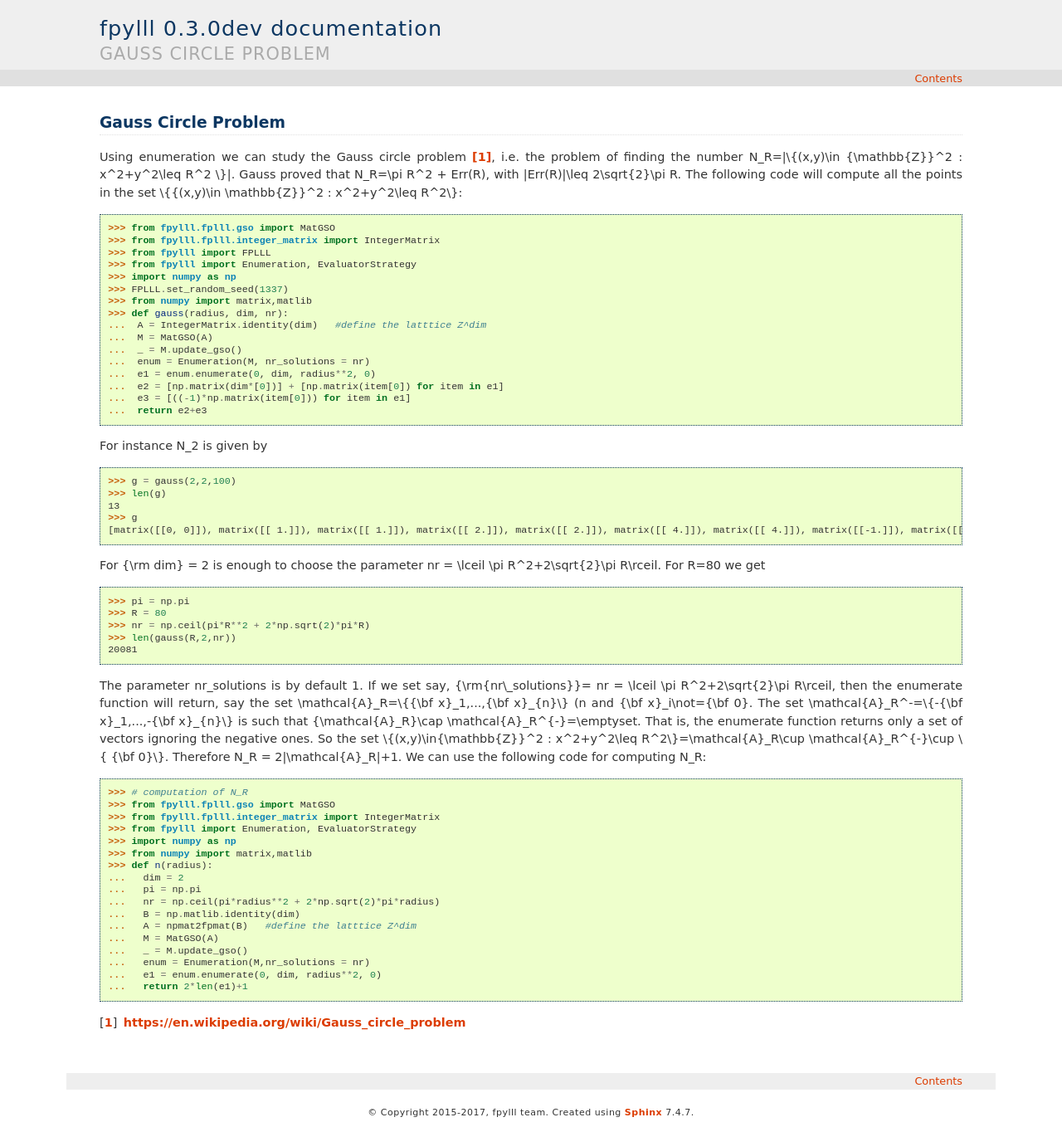
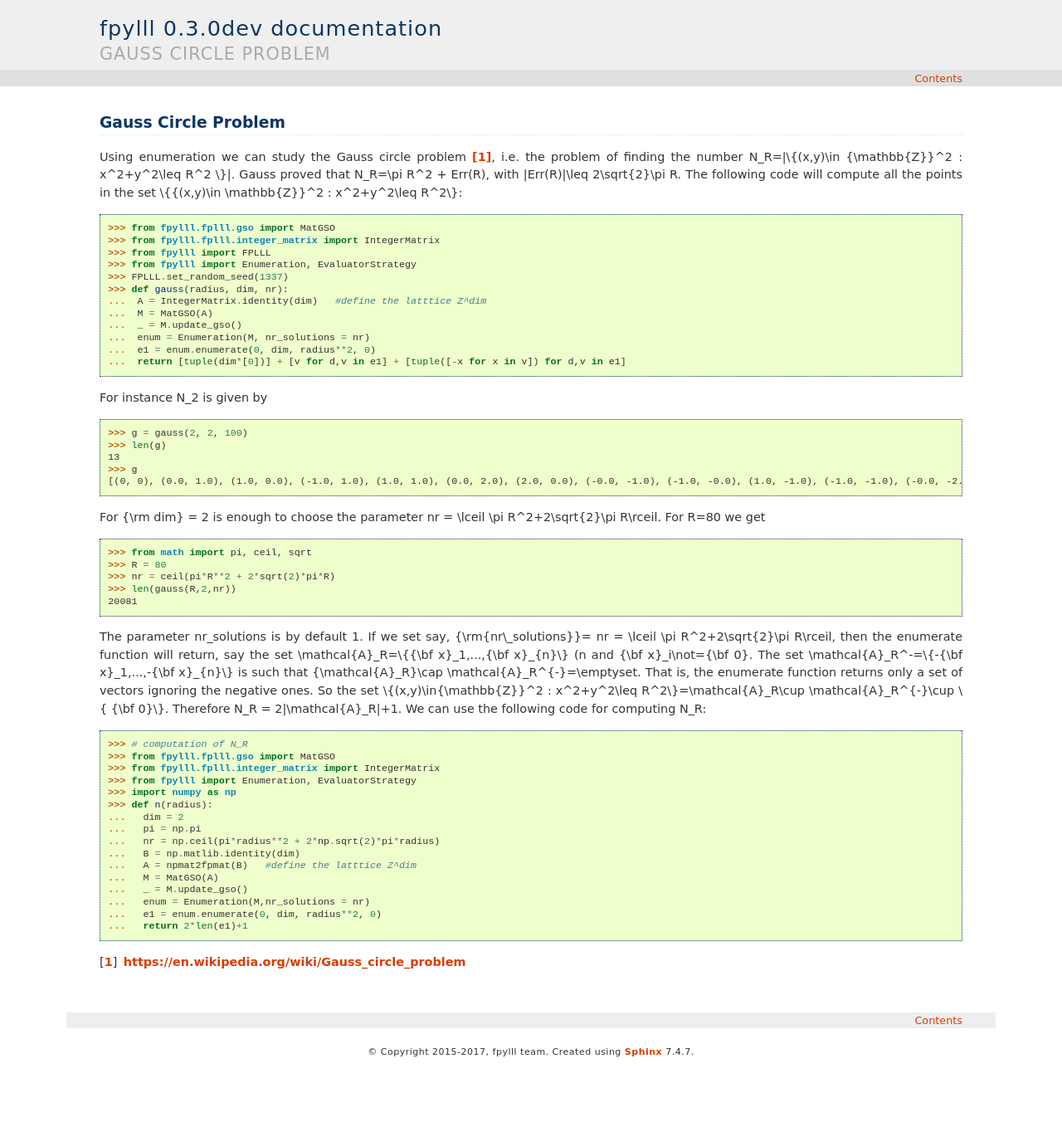
Before and after one commit to fplll/fpylll, a Sphinx documentation site: the page built from docs/example-gauss-circle-problem.rst, in a window 1280 px wide. Shown: the whole page at 83% size. Built offline with Sphinx 7.4.7, drawn with Linux system fonts in a browser that asks for light colours; after the commit the page ends 1285 px from its top, so only the background shows below that.

Commit message:
fix circle problem example

```diff
--- a/docs/example-gauss-circle-problem.rst
+++ b/docs/example-gauss-circle-problem.rst
@@ -21,37 +21,33 @@
   >>> from fpylll.fplll.integer_matrix import IntegerMatrix
   >>> from fpylll import FPLLL
   >>> from fpylll import Enumeration, EvaluatorStrategy
-  >>> import numpy as np
   >>> FPLLL.set_random_seed(1337)
-  >>> from numpy import matrix,matlib
   >>> def gauss(radius, dim, nr):
   ...  A = IntegerMatrix.identity(dim)   #define the latttice Z^dim
   ...  M = MatGSO(A)
   ...  _ = M.update_gso()
   ...  enum = Enumeration(M, nr_solutions = nr)
   ...  e1 = enum.enumerate(0, dim, radius**2, 0)
-  ...  e2 = [np.matrix(dim*[0])] + [np.matrix(item[0]) for item in e1]
-  ...  e3 = [((-1)*np.matrix(item[0])) for item in e1]
-  ...  return e2+e3
+  ...  return [tuple(dim*[0])] + [v for d,v in e1] + [tuple([-x for x in v]) for d,v in e1]
 
 For instance `N_2` is given by
 
 ::
 
-  >>> g = gauss(2,2,100)
+  >>> g = gauss(2, 2, 100)
   >>> len(g)
   13
   >>> g
-  [matrix([[0, 0]]), matrix([[ 1.]]), matrix([[ 1.]]), matrix([[ 2.]]), matrix([[ 2.]]), matrix([[ 4.]]), matrix([[ 4.]]), matrix([[-1.]]), matrix([[-1.]]), matrix([[-2.]]), matrix([[-2.]]), matrix([[-4.]]), matrix([[-4.]])]
+  [(0, 0), (0.0, 1.0), (1.0, 0.0), (-1.0, 1.0), (1.0, 1.0), (0.0, 2.0), (2.0, 0.0), (-0.0, -1.0), (-1.0, -0.0), (1.0, -1.0), (-1.0, -1.0), (-0.0, -2.0), (-2.0, -0.0)]
 
 
 For `{\rm dim} = 2` is enough to choose the parameter `nr = \lceil \pi R^2+2\sqrt{2}\pi R\rceil.` For `R=80` we get
 
 ::
 
-  >>> pi = np.pi
+  >>> from math import pi, ceil, sqrt
   >>> R = 80
-  >>> nr = np.ceil(pi*R**2 + 2*np.sqrt(2)*pi*R)
+  >>> nr = ceil(pi*R**2 + 2*sqrt(2)*pi*R)
   >>> len(gauss(R,2,nr))
   20081
 
@@ -64,7 +60,6 @@
   >>> from fpylll.fplll.integer_matrix import IntegerMatrix
   >>> from fpylll import Enumeration, EvaluatorStrategy
   >>> import numpy as np
-  >>> from numpy import matrix,matlib
   >>> def n(radius):
   ...   dim = 2
   ...   pi = np.pi
```
